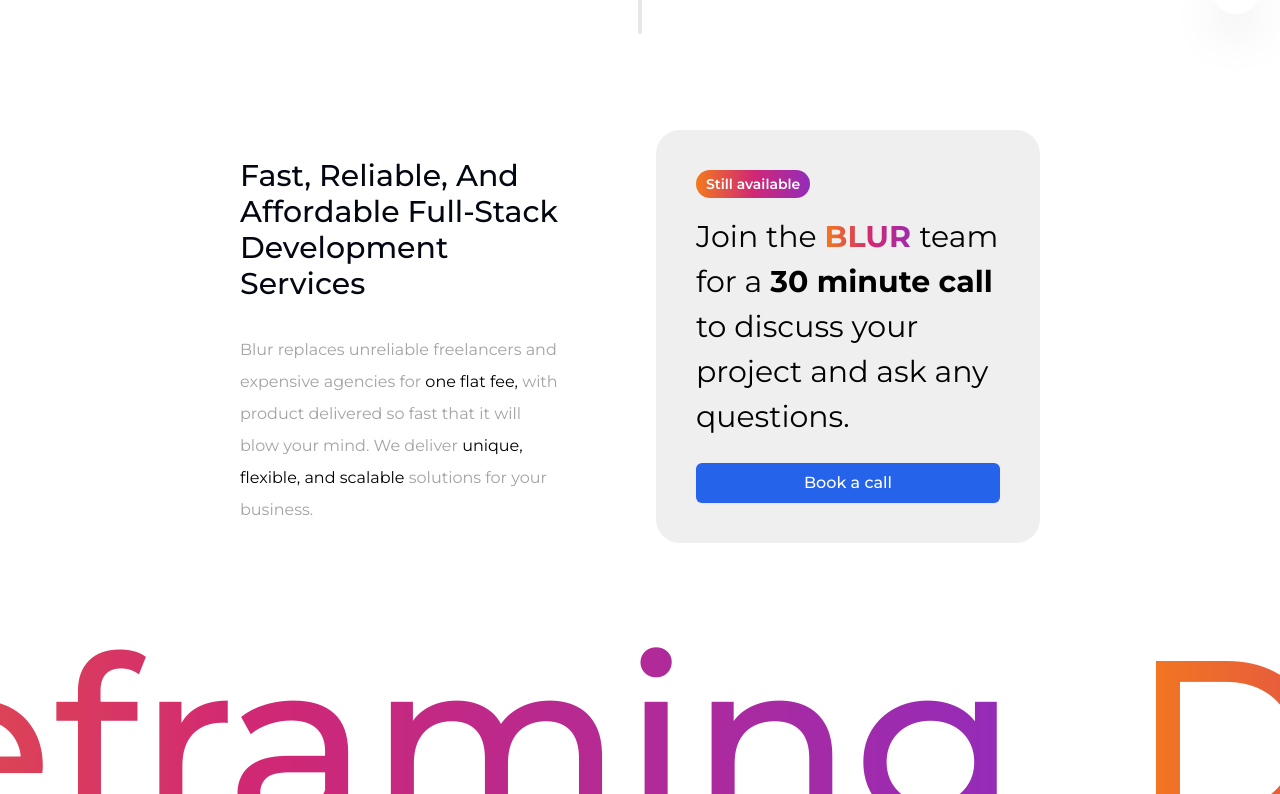
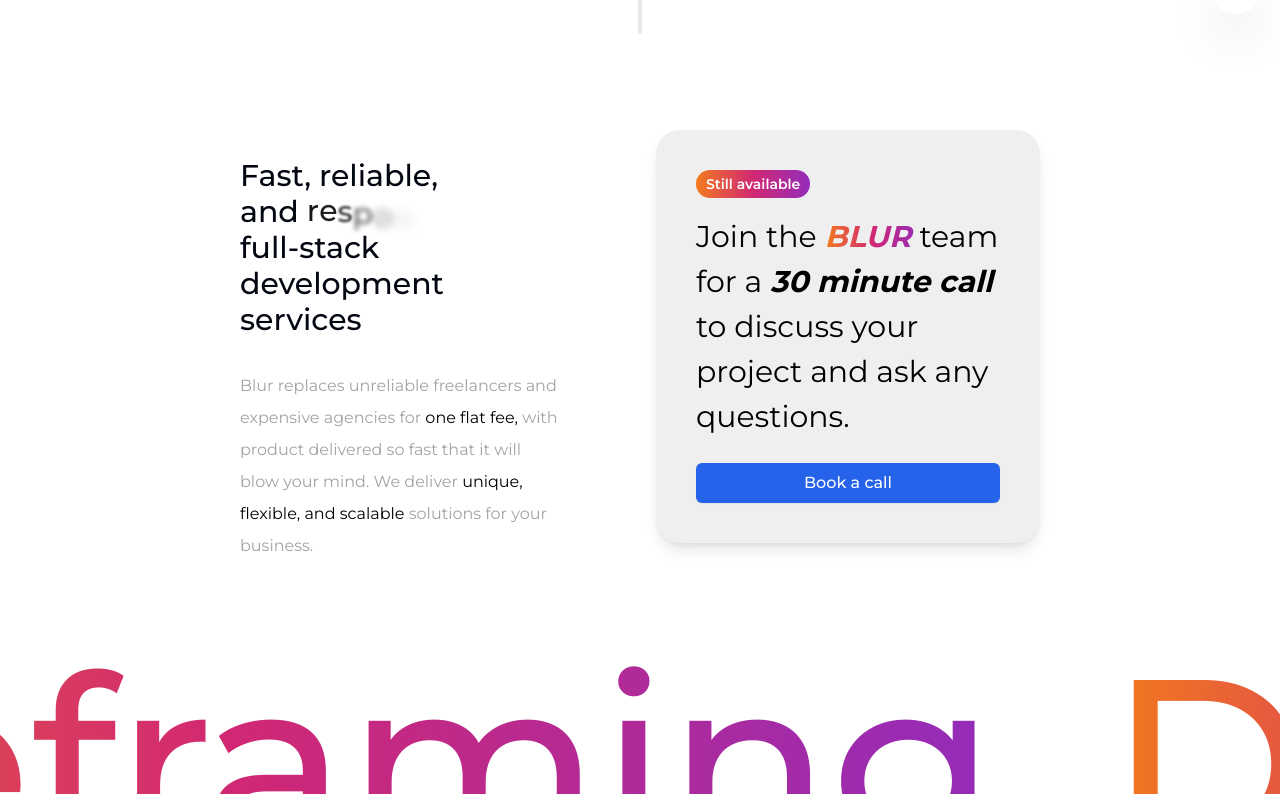
Before and after one commit to cyburns/devdesign.io, a Next.js app: page / in a window 1280 px wide. Shown: the part 766-1560 px from the top of the page. Built offline with nearby package versions, Linux system fonts and the light colour scheme.

Commit message:
moving words

```diff
--- a/components/about.tsx
+++ b/components/about.tsx
@@ -3,9 +3,11 @@
 import React from "react";
 import { useSectionInView } from "@/lib/hooks";
 import Calendar from "@/components/calendar";
+import { FlipWords } from "./ui/flip-words";
 
 export default function About() {
   const { ref } = useSectionInView("About");
+  const words = ["affordable", "beautiful", "responsive", "modern"];
 
   return (
     <section
@@ -14,8 +16,11 @@
       id="about"
     >
       <div className="max-w-[20rem]">
-        <h2 className="text-3xl font-medium capitalize mb-8 mt-7">
-          Fast, reliable, and affordable full-stack development services
+        <h2 className="text-3xl font-medium mb-8 mt-7">
+          Fast, reliable,
+          <br /> and
+          <FlipWords words={words} /> <br />
+          full-stack development services
         </h2>
         <p className="text-[#a3a3a7]">
           Blur replaces unreliable freelancers and expensive agencies for
--- a/components/calendar.tsx
+++ b/components/calendar.tsx
@@ -9,16 +9,19 @@
     : "text-black dark:text-white ring-1 ring-inset ring-black dark:ring-white hover:ring-blue-300 transition";
 
   return (
-    <div className={`rounded-3xl p-8 xl:p-10 bg-[#EFEFEF] dark:bg-[#161616]`}>
+    <div
+      className={`rounded-3xl p-8 xl:p-10 bg-[#EFEFEF] dark:bg-[#161616] shadow-lg`}
+    >
       <div className="flex items-center justify-between gap-x-4">
         <p className="rounded-full gradient-background px-2.5 py-1 text-sm font-semibold leading-5 text-white">
           Still available
         </p>
       </div>
       <p className="mt-4 text-3xl leading-[1.5] text-black dark:text-white">
-        Join the <span className="hero-gradient-text font-bold"> BLUR </span>
-        team for a <span className="font-bold">30 minute call</span> to discuss
-        your project and ask any questions.
+        Join the{" "}
+        <span className="hero-gradient-text font-bold italic"> BLUR </span>
+        team for a <span className="font-bold italic">30 minute call</span> to
+        discuss your project and ask any questions.
       </p>
 
       <a
--- a/components/footer.tsx
+++ b/components/footer.tsx
@@ -1,8 +1,34 @@
+"use client";
+
 import React from "react";
+import { useSectionInView } from "@/lib/hooks";
 
 export default function Footer() {
+  const { ref } = useSectionInView("Contact");
+
   return (
-    <footer className="mb-24 px-4 text-center text-gray-500">
+    <footer
+      id="contact"
+      ref={ref}
+      className="mb-24 px-4 text-center text-gray-500 flex justify-center items-center flex-col mt-[-15rem] "
+    >
+      <div className="h-[50rem] w-full  dark:bg-grid-white/[0.2] bg-grid-black/[0.2] relative items-center justify-center flex flex-col max-w-[50rem]">
+        <div className="absolute pointer-events-none inset-0 flex items-center justify-center dark:bg-black bg-white [mask-image:radial-gradient(ellipse_at_center,transparent_5%,black)]" />
+        <h1 className="mb-8 text-[3rem] sm:text-[5rem] font-medium !leading-[1] text-black dark:text-white max-w-[50rem] text-center">
+          <span className="font-semibold uppercase text-center">
+            let's <span className="hero-gradient-text px-2">create </span> great
+            things.
+          </span>
+        </h1>
+
+        <button className="relative inline-flex h-12 overflow-hidden rounded-full p-[2.5px] hover:scale-105 transition shadow-xl">
+          <span className="absolute inset-[-1000%] animate-[spin_2s_linear_infinite] bg-[conic-gradient(from_90deg_at_50%_50%,#f37a1d_0%,#932cba_50%,#f37a1d_100%)]" />
+          <span className="inline-flex h-full w-full cursor-pointer items-center justify-center rounded-full bg-white dark:bg-black px-10 py-1 text-lg font-medium text-black dark:text-white backdrop-blur-3xl">
+            <a href={"https://calendly.com/cyrusburns/30min"}>Contact</a>
+          </span>
+        </button>
+      </div>
+
       <small className="mb-2 block text-xs">
         &copy; 2030 BLUR. All rights reserved.
       </small>
--- a/components/payment.tsx
+++ b/components/payment.tsx
@@ -46,7 +46,7 @@
         <h2 className="font-medium mb-8 text-[3rem] sm:text-[5rem] uppercase">
           pricing
         </h2>
-        <div className="isolate mx-auto grid max-w-md grid-cols-1 gap-8 lg:mx-0 lg:max-w-none lg:grid-cols-2 mt-10">
+        <div className="isolate mx-auto grid max-w-md grid-cols-1 gap-8 lg:mx-0 lg:max-w-none lg:grid-cols-2 mt-10 z-50">
           {priceCardData.map((card, index) => (
             <PriceCard key={index} card={card} index={index} />
           ))}
@@ -59,7 +59,7 @@
 const PriceCard = ({ card, index }: any) => {
   const isExtended = index === 1;
 
-  const cardStyles = isExtended ? "ring-2 ring-blue-600" : null;
+  const cardStyles = isExtended ? "ring-2 ring-blue-600 " : null;
 
   const titleStyles = isExtended
     ? "hero-gradient-text"
@@ -77,7 +77,7 @@
 
   return (
     <div
-      className={`rounded-3xl p-8 xl:p-10 ${cardStyles} bg-[#EFEFEF] dark:bg-[#161616]`}
+      className={`rounded-3xl p-8 xl:p-10 ${cardStyles} bg-[#EFEFEF] dark:bg-[#161616] shadow-lg`}
     >
       <div className="flex items-center justify-between gap-x-4">
         <h3
--- a/components/services.tsx
+++ b/components/services.tsx
@@ -4,10 +4,13 @@
 import { useSectionInView } from "@/lib/hooks";
 
 export default function Services() {
-  const { ref } = useSectionInView("Services");
+  const { ref } = useSectionInView("Services", 0.5);
 
   return (
-    <section className="max-w-[50rem] leading-8 scroll-mt-28  w-full mb-10">
+    <section
+      ref={ref}
+      className="max-w-[50rem] leading-8 scroll-mt-28  w-full mb-10"
+    >
       <h2 className="font-medium mb-8 text-[3rem] sm:text-[5rem] uppercase text-center">
         Services
       </h2>
--- /dev/null
+++ b/components/ui/flip-words.tsx
@@ -0,0 +1,87 @@
+"use client";
+import React, { useEffect, useRef, useState } from "react";
+import { AnimatePresence, motion, LayoutGroup } from "framer-motion";
+import { cn } from "@/utils/cn";
+let interval: any;
+
+export const FlipWords = ({
+  words,
+  duration = 3000,
+  className,
+}: {
+  words: string[];
+  duration?: number;
+  className?: string;
+}) => {
+  const [currentWord, setCurrentWord] = useState(words[0]);
+
+  useEffect(() => {
+    startAnimation();
+
+    return () => {
+      clearInterval(interval);
+    };
+  }, []);
+
+  const startAnimation = () => {
+    let i = 0;
+    interval = setInterval(() => {
+      i++;
+      if (i === words.length) {
+        i = 0;
+      }
+      const word = words[i];
+      setCurrentWord(word);
+    }, duration);
+  };
+
+  return (
+    <AnimatePresence>
+      <motion.div
+        initial={{
+          opacity: 0,
+          y: 10,
+        }}
+        animate={{
+          opacity: 1,
+          y: 0,
+        }}
+        transition={{
+          duration: 0.4,
+          ease: "easeInOut",
+          type: "spring",
+          stiffness: 100,
+          damping: 10,
+        }}
+        exit={{
+          opacity: 0,
+          y: -40,
+          x: 40,
+          filter: "blur(8px)",
+          scale: 1.5,
+          position: "absolute",
+        }}
+        className={cn(
+          "z-10 inline-block relative text-left text-neutral-900 dark:text-neutral-100 px-2",
+          className
+        )}
+        key={currentWord}
+      >
+        {currentWord.split("").map((letter, index) => (
+          <motion.span
+            key={currentWord + index}
+            initial={{ opacity: 0, y: 10, filter: "blur(8px)" }}
+            animate={{ opacity: 1, y: 0, filter: "blur(0px)" }}
+            transition={{
+              delay: index * 0.08,
+              duration: 0.4,
+            }}
+            className="inline-block"
+          >
+            {letter}
+          </motion.span>
+        ))}
+      </motion.div>
+    </AnimatePresence>
+  );
+};
--- a/components/works.tsx
+++ b/components/works.tsx
@@ -5,7 +5,7 @@
 import { useSectionInView } from "@/lib/hooks";
 
 const Works = () => {
-  const { ref } = useSectionInView("About");
+  const { ref } = useSectionInView("Works");
 
   return (
     <div
```
